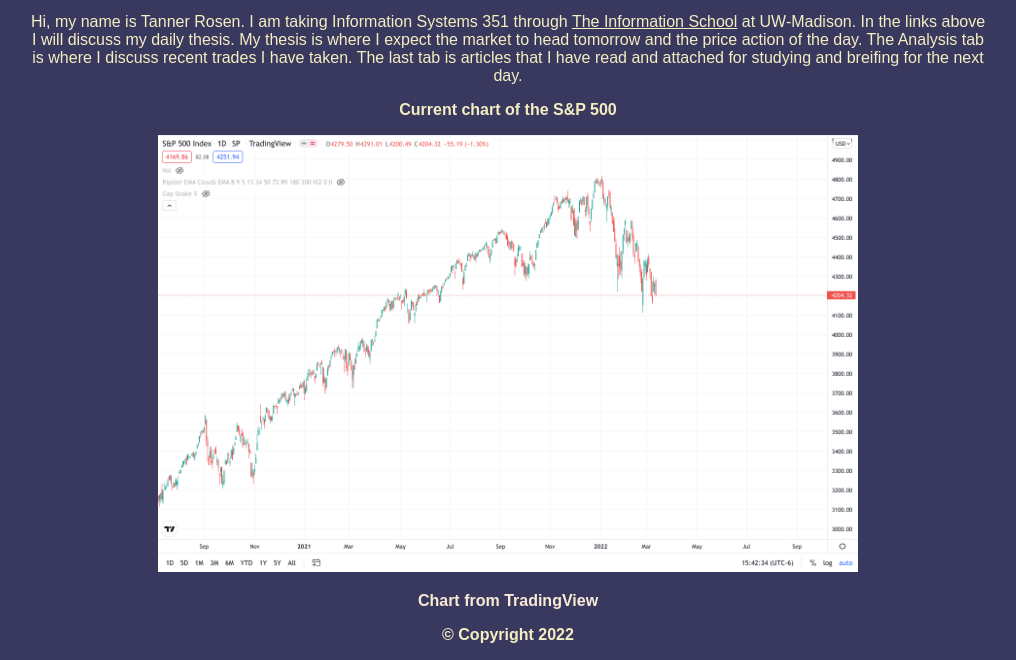
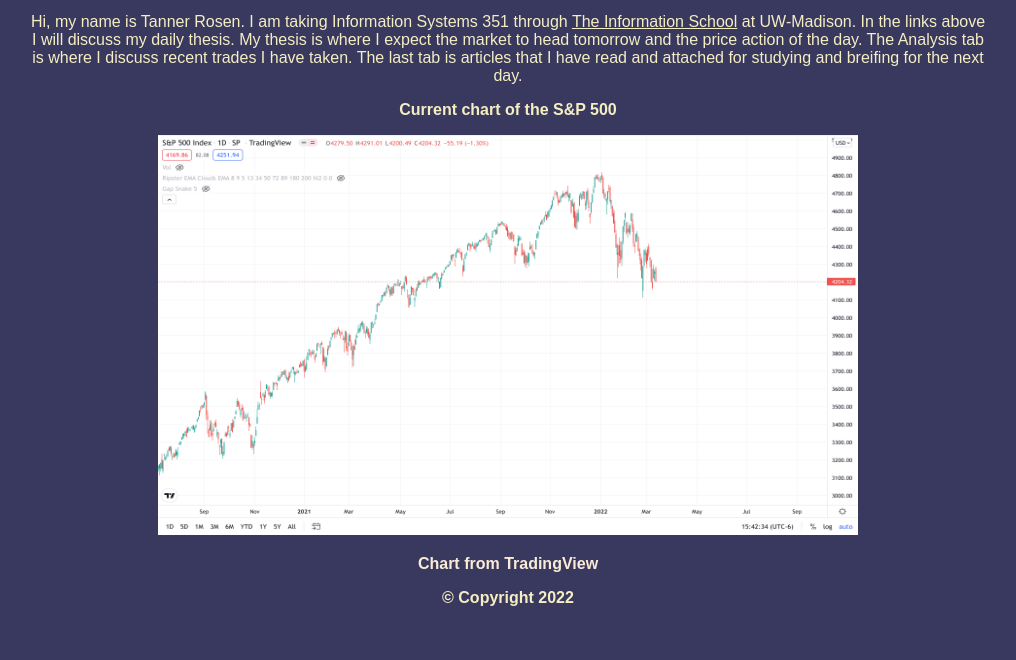
Before and after one commit to TRosen3/trosen3.github.io, a plain HTML site: page index.html in a window 1280 px wide. Shown: the part 153-813 px from the top of the page, without its empty margins (132-1148 px from the left). Drawn offline with Linux system fonts and the light colour scheme.

Commit message:
Update index.html

```diff
--- a/index.html
+++ b/index.html
@@ -30,7 +30,7 @@
 			</article>
 
 			<article>
-			<img src="images/SPX.png" alt"Tanner's photo" width="700" hieght="400">
+			<img src="images/SPX.png" alt"Tanner's photo" width="700" height="400">
 			</article>
 
 			<article>
```
